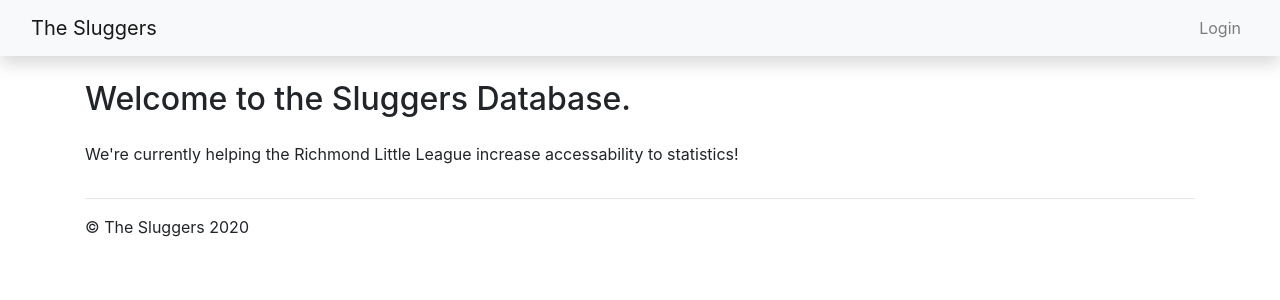
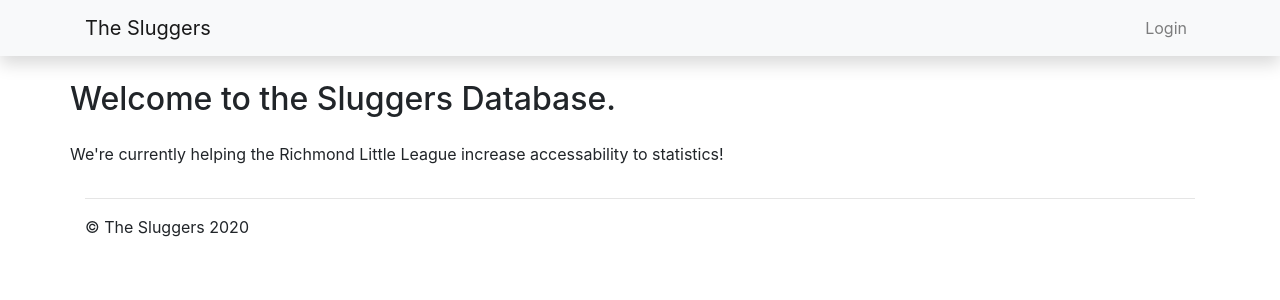
Before and after one commit to EliasHaddad00/Baseball_Database_cs4750, a Django app: page / in a window 1280 px wide. Shown: the top 300 px of the page. Run offline with Django 3.2, Linux system fonts and the light colour scheme; parts of the project's set-up code (start-up, migrations or seed data) failed here and were passed over; some libraries are stand-ins or nearby versions.

Commit message:
bring titlebar to center with content

```diff
--- a/sluggers/templates/sluggers/base.html
+++ b/sluggers/templates/sluggers/base.html
@@ -22,7 +22,7 @@
     <body class="d-flex flex-column">
             <!-- NAVBAR -->
             <nav class="navbar navbar-expand-lg navbar-light bg-light shadow" id="mainNav" role='navigation'>
-                <div class="container-fluid">
+                <div class="container">
                     <a class="navbar-brand" href="{% url 'sluggers:landing' %}">The Sluggers</a>
                     <button class="navbar-toggler" type="button" data-toggle="collapse" data-target="#navbarResponsive" aria-controls="navbarResponsive" aria-expanded="false" aria-label="Toggle navigation">
                         <span class="navbar-toggler-icon"></span>
@@ -39,7 +39,7 @@
             </nav>
 
             <!-- CONTENT -->
-            <main class="container" style="flex: 1;">
+            <main class="container px-0" style="flex: 1;">
                 {% block content %}
                 {% endblock %}
             </main>
```
